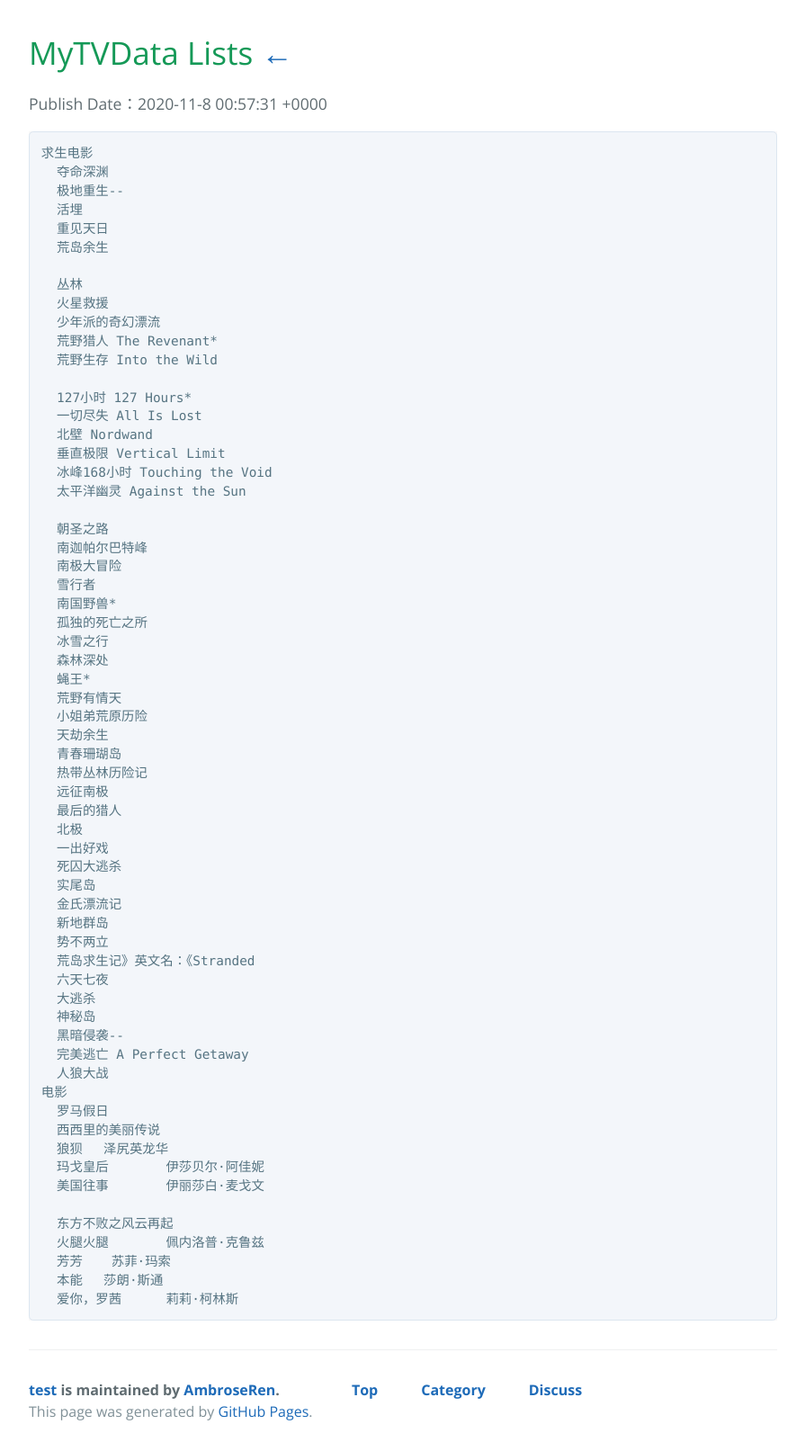
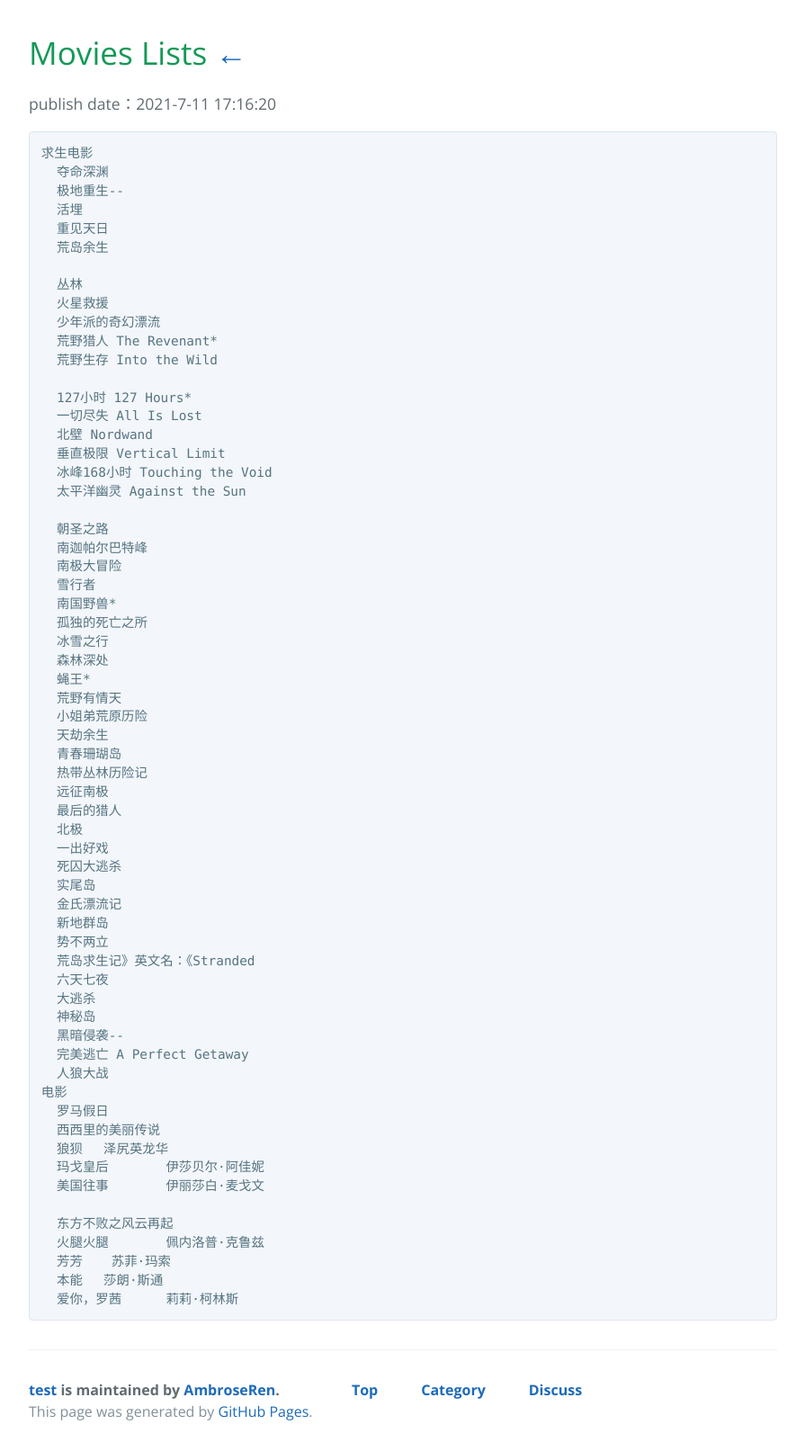
Before and after one commit to AmbroseRen/test, a Jekyll site: the page built from Art/Movies/Movies.md, in a window 1280 px wide. Shown: the whole page at 90% size, without its empty margins (192-1087 px from the left). Built offline with Jekyll 4.4.1, drawn with Linux system fonts in a browser that asks for light colours; our own code applies the rules of GitHub Pages for plain Markdown files; the repository's description, which GitHub fills in, is left out.

Commit message:
Update Movies.md

```diff
--- a/Art/Movies/Movies.md
+++ b/Art/Movies/Movies.md
@@ -1,5 +1,5 @@
-# MyTVData Lists  [←](../index.md)
-Publish Date：2020-11-8 00:57:31 +0000
+# Movies Lists  [←](../index.md)
+publish date：2021-7-11 17:16:20
 
     求生电影
       夺命深渊
```
